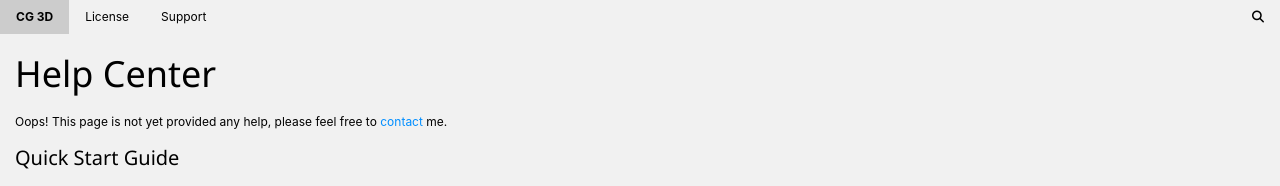
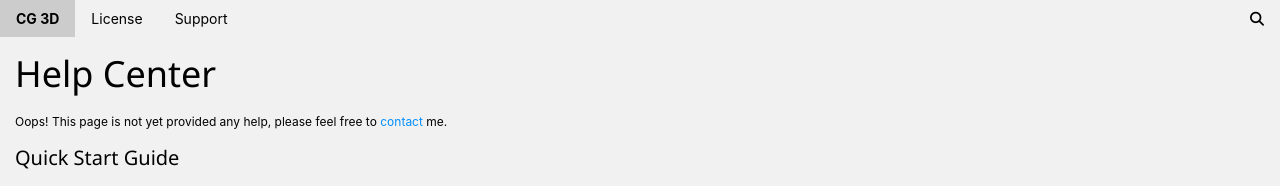
Before and after one commit to artslinux/zltzkjkl0emxcajsghsqi6wv479to0emgeyrcryesou, a Jekyll site: the page built from help.html, in a window 1280 px wide. Shown: the top 186 px of the page. Built offline with Jekyll 4.4.1, drawn with Linux system fonts in a browser that asks for light colours; nearby versions of some CDN libraries.

Commit message:
Update page.html

```diff
--- a/_layouts/page.html
+++ b/_layouts/page.html
@@ -36,7 +36,7 @@
 <body>
 <!-- Navbar (sit on top) -->
 <div class="top">
-  <div class="bar" id="myNavbar">
+  <div class="bar fnt" id="myNavbar">
     <a class="bar-item button hover-black hide-medium hide-large right" href="javascript:void(0);" onclick="toggleFunction()" title="Toggle Navigation Menu">
       <i class="fa fa-bars"></i>
     </a>
```
